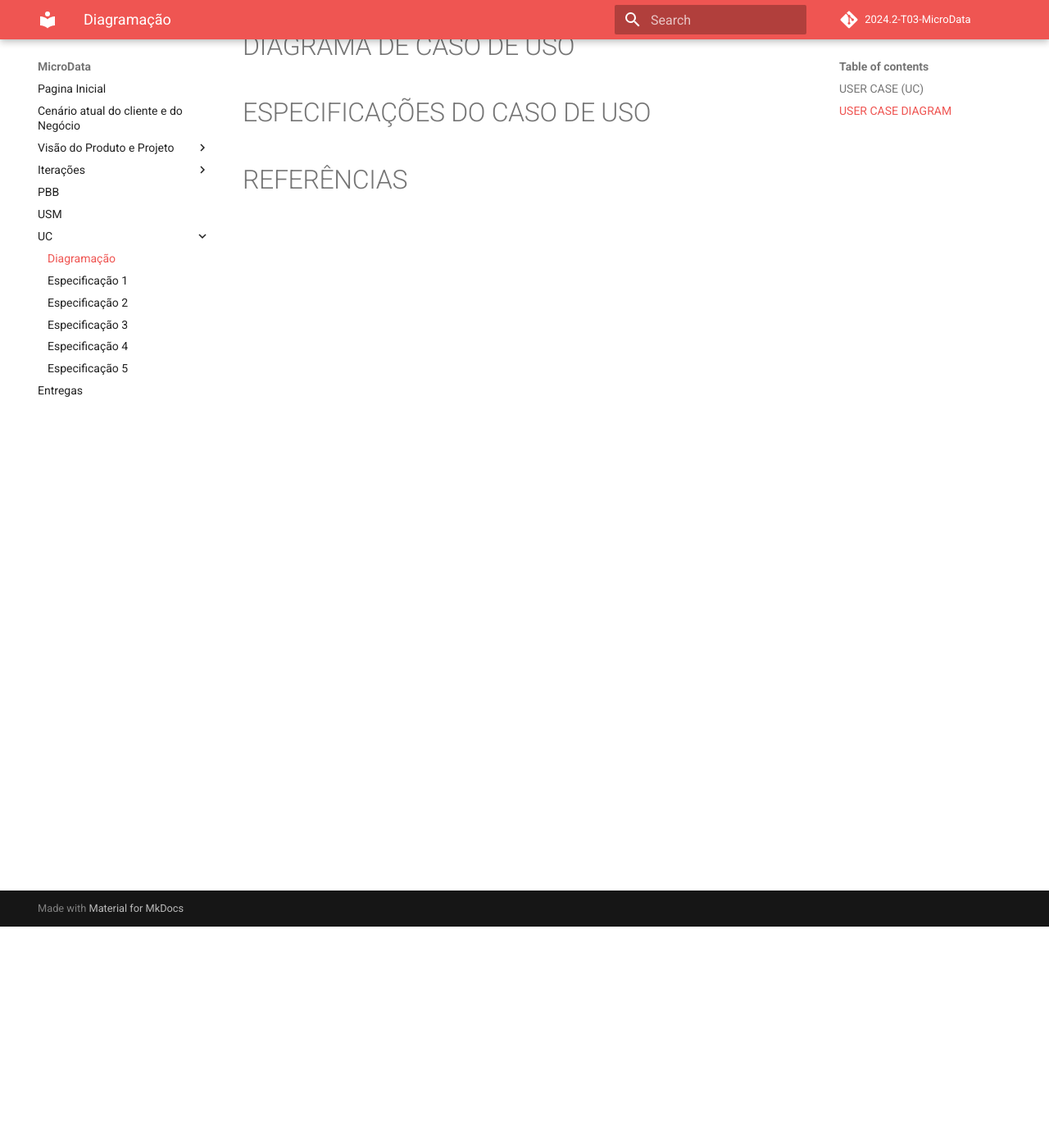
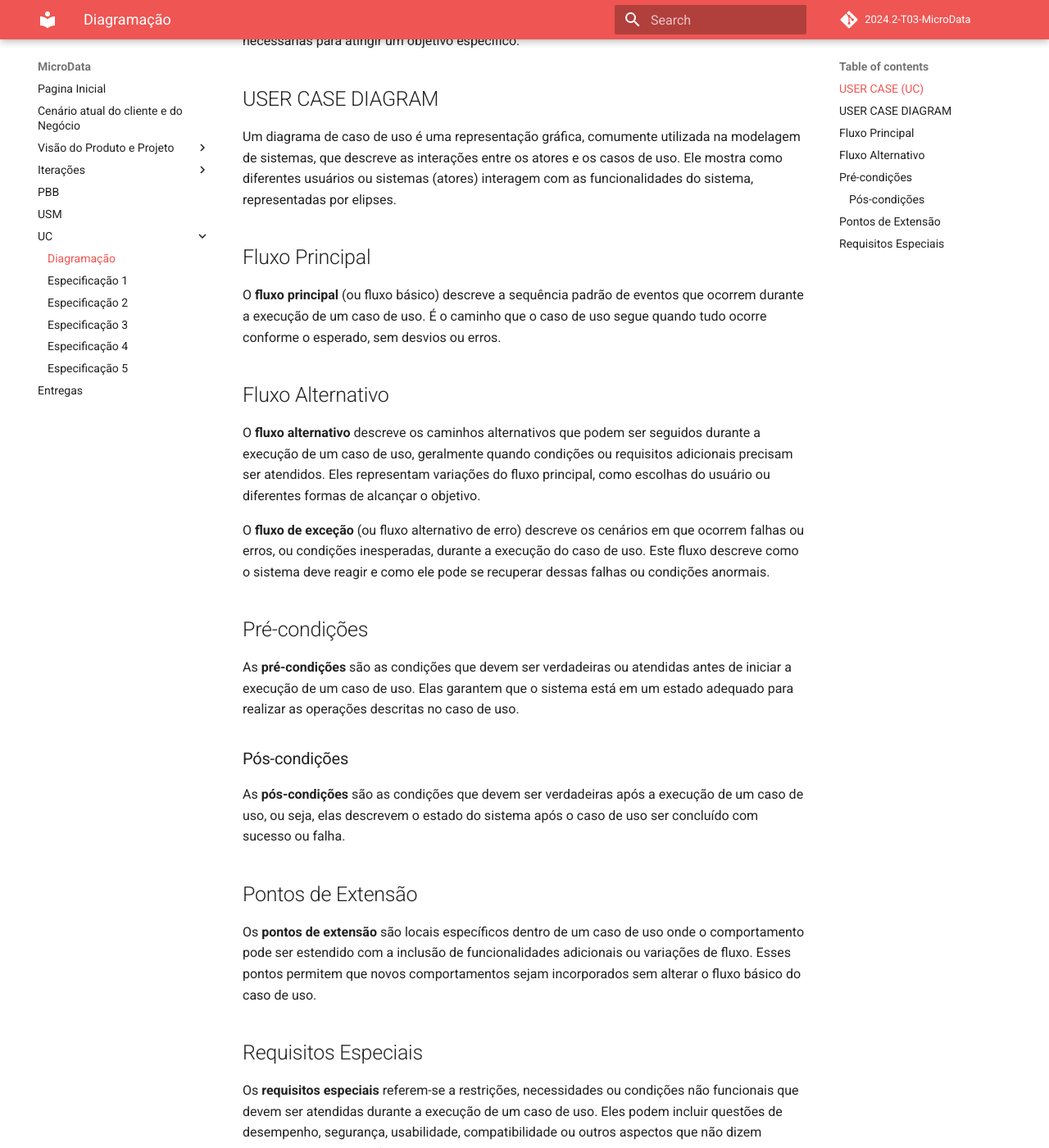
Before and after one commit to storch7/2024.2-T03-MicroData, an MkDocs documentation site: the page built from docs/uc/usercase.md, in a window 1280 px wide and 1400 px high, scrolled down 270 px. Shown: the whole window at 82% size. Built offline with MkDocs 1.6.1 and Material for MkDocs 9.7.7, drawn with Linux system fonts in a browser that asks for light colours; comment, search, counter and statistics services are not loaded; some of the changed text lies outside the part shown.

Commit message:
Casos de uso da persoan refugiado

```diff
--- a/docs/uc/usercase.md
+++ b/docs/uc/usercase.md
@@ -2,11 +2,70 @@
 
 ## USER CASE (UC)
 
+Um caso de uso é uma descrição de um conjunto de ações ou comportamentos que o sistema deve realizar em resposta à interação de um ator (usuário ou outro sistema) com o sistema. Ele descreve as funções do sistema do ponto de vista do usuário final, detalhando as interações necessárias para atingir um objetivo específico.
+
 ## USER CASE DIAGRAM
 
-# DIAGRAMA DE CASO DE USO
+Um diagrama de caso de uso é uma representação gráfica, comumente utilizada na modelagem de sistemas, que descreve as interações entre os atores e os casos de uso. Ele mostra como diferentes usuários ou sistemas (atores) interagem com as funcionalidades do sistema, representadas por elipses.
 
-# ESPECIFICAÇÕES DO CASO DE USO
+## Fluxo Principal
+
+O **fluxo principal** (ou fluxo básico) descreve a sequência padrão de eventos que ocorrem durante a execução de um caso de uso. É o caminho que o caso de uso segue quando tudo ocorre conforme o esperado, sem desvios ou erros.
+
+## Fluxo Alternativo
+
+O **fluxo alternativo** descreve os caminhos alternativos que podem ser seguidos durante a execução de um caso de uso, geralmente quando condições ou requisitos adicionais precisam ser atendidos. Eles representam variações do fluxo principal, como escolhas do usuário ou diferentes formas de alcançar o objetivo.
+
+
+O **fluxo de exceção** (ou fluxo alternativo de erro) descreve os cenários em que ocorrem falhas ou erros, ou condições inesperadas, durante a execução do caso de uso. Este fluxo descreve como o sistema deve reagir e como ele pode se recuperar dessas falhas ou condições anormais.
+
+## Pré-condições
+
+As **pré-condições** são as condições que devem ser verdadeiras ou atendidas antes de iniciar a execução de um caso de uso. Elas garantem que o sistema está em um estado adequado para realizar as operações descritas no caso de uso.
+
+###Pós-condições
+
+As **pós-condições** são as condições que devem ser verdadeiras após a execução de um caso de uso, ou seja, elas descrevem o estado do sistema após o caso de uso ser concluído com sucesso ou falha.
+
+## Pontos de Extensão
+
+Os **pontos de extensão** são locais específicos dentro de um caso de uso onde o comportamento pode ser estendido com a inclusão de funcionalidades adicionais ou variações de fluxo. Esses pontos permitem que novos comportamentos sejam incorporados sem alterar o fluxo básico do caso de uso.
+
+## Requisitos Especiais
+
+Os **requisitos especiais** referem-se a restrições, necessidades ou condições não funcionais que devem ser atendidas durante a execução de um caso de uso. Eles podem incluir questões de desempenho, segurança, usabilidade, compatibilidade ou outros aspectos que não dizem respeito diretamente à funcionalidade, mas que são essenciais para o sucesso da implementação.
+
+---
+
+# ESTUDO DE CASO - HOPEBRIDGE
+
+## DIAGRAMA DE CASO DE USO
+O acesso ao Diagrama de caso de uso do estudo de caso pode ser feito no [link](https://lucid.app/lucidchart/64070169-e598-403a-86c6-0a9b84772d4e/edit?viewport_loc=102%2C-253%2C710%2C344%2C0_0&invitationId=inv_fb869553-bfb0-4fb0-9ba2-30559794ec6b).
+
+O digrama completo também pode ser encontrado na imagem abaixo:
+
+![](../assets/ucd/[HOPEBRIDGE]%20UCD.png)
+
+
+### PERSONAS LEVANTADAS E SEUS CASOS DE USO
+| **Persona** | **Caso de uso** |
+| :--------: | :--------: |
+| Refugiado | Acessar programas de treinamento |
+| Refugiado | Verificar vagas de abrigo |
+| Refugiado | Verificar assistência médica |
+| Refugiado | Acessar benefícios |
+| Refugiado | Solicitar voucher |
+| Refugiado | Acessar vagas de emprego |
+| Refugiado | Compartilhar Experiências |
+| Refugiado | Receber de participação em projetos |
+| Refugiado | Acessar mapa |
+| Refugiado | Traçar rota |
+| Refugiado | Verificar opções de transporte |
+
+
+
+
+## ESPECIFICAÇÕES DO CASO DE USO
 
 
 # REFERÊNCIAS
```
Also changed, not shown: docs/assets/ucd/[HOPEBRIDGE] UCD.png (added).
